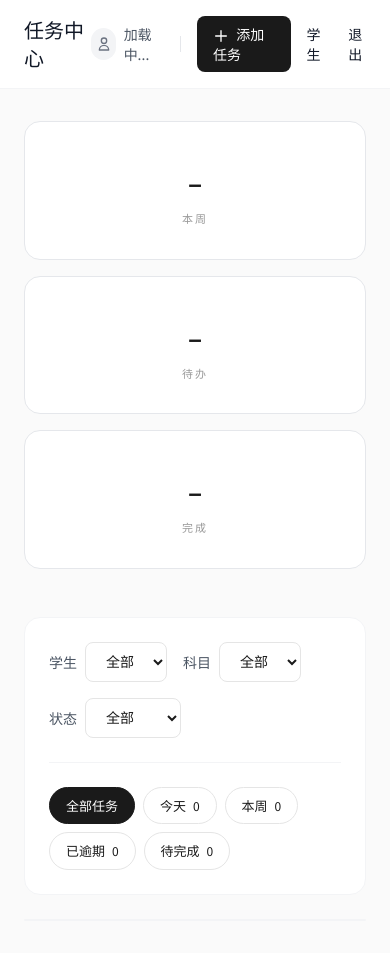
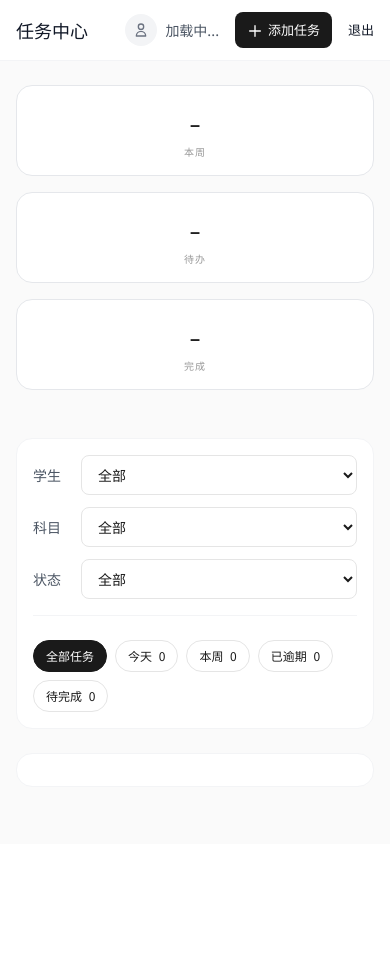
Before and after one commit to yijoe209-wq/jiaxiao, a Flask app: page / in a window 390 px wide. After the commit the page ends 712 px from the top, so only its background shows below. Run offline with Flask 3, Linux system fonts and the light colour scheme; some libraries are stand-ins or nearby versions.

Commit message:
fix: 优化任务中心页面手机端响应式布局
**手机端布局优化：**

1. **导航栏优化**
   - 减小padding和字体大小
   - 隐藏"学生"按钮
   - 简化用户信息显示（限制80px宽度）
   - 优化"添加任务"和"退出"按钮大小

2. **统计卡片优化**
   - 减小padding: 48px → 24px 16px
   - 减小数字字体: 48px → 36px
   - 减小标签字体和间距

3. **筛选区域优化**
   - 下拉筛选改为垂直布局
   - 减小padding和间距
   - 优化快速筛选按钮大小

4. **主内容区优化**
   - 减小padding: 32px → 24px 16px
   - 优化任务项显示
   - 减小字体大小适配小屏幕

**影响范围：**
- templates/my-tasks.html: 添加@media (max-width: 640px)响应式CSS

```diff
--- a/templates/my-tasks.html
+++ b/templates/my-tasks.html
@@ -193,6 +193,123 @@
 
         .loading {
             animation: pulse 2s cubic-bezier(0.4, 0, 0.6, 1) infinite;
+        }
+
+        /* 手机端响应式优化 */
+        @media (max-width: 640px) {
+            /* 导航栏优化 */
+            nav > div {
+                padding: 12px 16px !important;
+            }
+
+            nav h1 {
+                font-size: 18px !important;
+            }
+
+            /* 隐藏部分导航元素 */
+            nav .w-px {
+                display: none;
+            }
+
+            nav a[href="/students"] {
+                display: none;
+            }
+
+            /* 简化用户信息 */
+            #userName {
+                max-width: 80px;
+                overflow: hidden;
+                text-overflow: ellipsis;
+                white-space: nowrap;
+            }
+
+            /* 简化添加任务按钮 */
+            nav a[href="/add"] {
+                padding: 8px 12px !important;
+                font-size: 13px !important;
+            }
+
+            nav a[href="/add"] svg {
+                margin-right: 2px !important;
+            }
+
+            nav button {
+                font-size: 13px !important;
+            }
+
+            /* 主内容区padding */
+            main {
+                padding: 24px 16px !important;
+            }
+
+            /* 统计卡片优化 */
+            .grid > div {
+                padding: 24px 16px !important;
+                border-radius: 16px !important;
+            }
+
+            .stat-number {
+                font-size: 36px !important;
+            }
+
+            .stat-label {
+                font-size: 10px !important;
+                letter-spacing: 1px !important;
+                margin-top: 6px !important;
+            }
+
+            /* 筛选区域优化 */
+            .bg-white.border.rounded-2xl {
+                padding: 16px !important;
+                border-radius: 16px !important;
+            }
+
+            /* 下拉筛选垂直布局 */
+            .flex.flex-wrap.gap-4.mb-6 {
+                flex-direction: column !important;
+                gap: 12px !important;
+                padding-bottom: 16px !important;
+            }
+
+            .flex.items-center.gap-2 {
+                justify-content: space-between;
+            }
+
+            .flex.items-center.gap-2 label {
+                flex-shrink: 0;
+                margin-right: 12px;
+            }
+
+            .flex.items-center.gap-2 select {
+                flex: 1;
+                padding: 8px 12px !important;
+                font-size: 14px !important;
+            }
+
+            /* 快速筛选按钮 */
+            .filter-btn {
+                padding: 6px 12px !important;
+                font-size: 12px !important;
+            }
+
+            /* 任务项优化 */
+            .task-item {
+                padding: 16px !important;
+            }
+
+            .task-item p {
+                font-size: 14px !important;
+            }
+
+            .task-item .flex.items-center.gap-3 {
+                font-size: 12px !important;
+                flex-wrap: wrap;
+            }
+
+            /* 图标按钮 */
+            .task-item button {
+                padding: 8px !important;
+            }
         }
     </style>
 </head>
```
